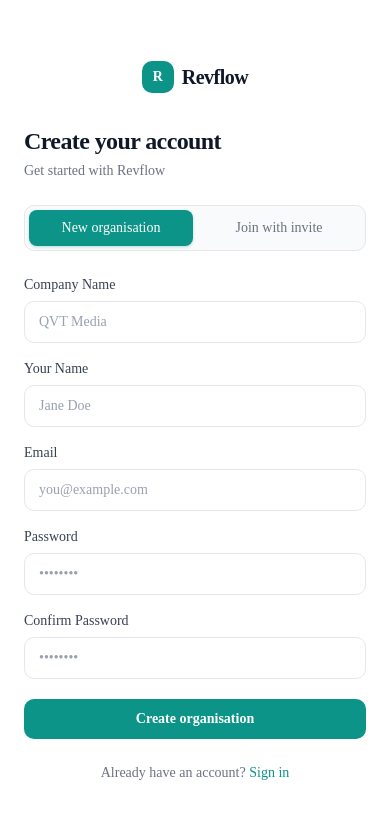
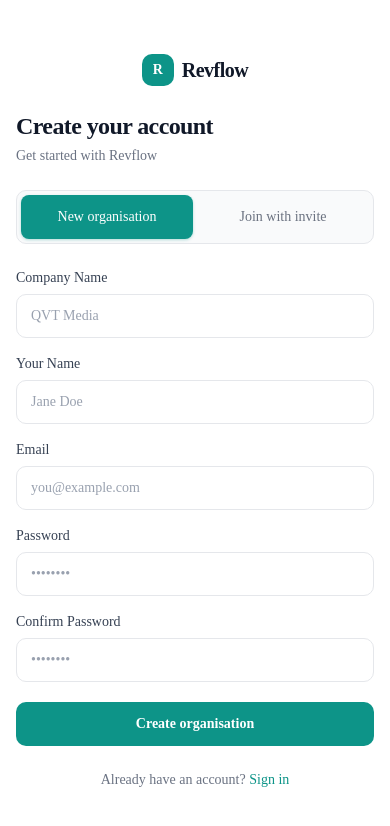
Before and after one commit to Bettywhyt34/Revflow, a Next.js app: page /signup in a window 390 px wide. Shown: the top 826 px of the page. Built offline with nearby package versions, Linux system fonts and the light colour scheme.

Commit message:
fix: mobile responsiveness on auth pages (touch targets, padding, overflow)

```diff
--- a/app/(auth)/layout.tsx
+++ b/app/(auth)/layout.tsx
@@ -44,9 +44,9 @@ export default function AuthLayout({ children }: { children: React.ReactNode })
       </div>
 
       {/* ── Right: form panel ── */}
-      <div className="flex-1 flex flex-col items-center justify-center bg-white px-6 py-12 min-h-screen">
+      <div className="flex-1 flex flex-col items-center justify-center bg-white px-4 py-8 sm:px-6 sm:py-12 min-h-screen overflow-x-hidden">
         {/* Mobile wordmark (shown only when brand panel is hidden) */}
-        <div className="flex lg:hidden items-center gap-2 mb-8">
+        <div className="flex lg:hidden items-center gap-2 mb-6 sm:mb-8">
           <div
             className="h-8 w-8 rounded-lg flex items-center justify-center text-white font-bold text-sm"
             style={{ background: '#0D9488' }}
--- a/app/(auth)/login/page.tsx
+++ b/app/(auth)/login/page.tsx
@@ -56,7 +56,7 @@ function LoginForm() {
             onChange={(e) => setEmail(e.target.value)}
             required
             autoComplete="email"
-            className="w-full rounded-lg border border-gray-200 bg-white px-3.5 py-2.5 text-sm text-gray-900 placeholder:text-gray-400 outline-none transition focus:border-[#0D9488] focus:ring-2 focus:ring-[#0D9488]/20"
+            className="w-full min-h-[44px] rounded-lg border border-gray-200 bg-white px-3.5 py-2.5 text-sm text-gray-900 placeholder:text-gray-400 outline-none transition focus:border-[#0D9488] focus:ring-2 focus:ring-[#0D9488]/20"
           />
         </div>
 
@@ -72,7 +72,7 @@ function LoginForm() {
             onChange={(e) => setPassword(e.target.value)}
             required
             autoComplete="current-password"
-            className="w-full rounded-lg border border-gray-200 bg-white px-3.5 py-2.5 text-sm text-gray-900 placeholder:text-gray-400 outline-none transition focus:border-[#0D9488] focus:ring-2 focus:ring-[#0D9488]/20"
+            className="w-full min-h-[44px] rounded-lg border border-gray-200 bg-white px-3.5 py-2.5 text-sm text-gray-900 placeholder:text-gray-400 outline-none transition focus:border-[#0D9488] focus:ring-2 focus:ring-[#0D9488]/20"
           />
         </div>
 
@@ -85,7 +85,7 @@ function LoginForm() {
         <button
           type="submit"
           disabled={loading}
-          className="mt-1 w-full rounded-lg px-4 py-2.5 text-sm font-semibold text-white transition disabled:opacity-60"
+          className="mt-1 w-full min-h-[44px] rounded-lg px-4 py-2.5 text-sm font-semibold text-white transition disabled:opacity-60"
           style={{ background: loading ? '#0b857a' : '#0D9488' }}
           onMouseEnter={(e) => { if (!loading) e.currentTarget.style.background = '#0b857a' }}
           onMouseLeave={(e) => { if (!loading) e.currentTarget.style.background = '#0D9488' }}
--- a/app/(auth)/signup/page.tsx
+++ b/app/(auth)/signup/page.tsx
@@ -7,7 +7,7 @@ import Link from 'next/link'
 type Path = 'create_org' | 'join_org'
 
 const inputClass =
-  'w-full rounded-lg border border-gray-200 bg-white px-3.5 py-2.5 text-sm text-gray-900 placeholder:text-gray-400 outline-none transition focus:border-[#0D9488] focus:ring-2 focus:ring-[#0D9488]/20'
+  'w-full min-h-[44px] rounded-lg border border-gray-200 bg-white px-3.5 py-2.5 text-sm text-gray-900 placeholder:text-gray-400 outline-none transition focus:border-[#0D9488] focus:ring-2 focus:ring-[#0D9488]/20'
 
 export default function SignupPage() {
   const router = useRouter()
@@ -66,7 +66,7 @@ export default function SignupPage() {
         <button
           type="button"
           onClick={() => switchPath('create_org')}
-          className="flex-1 rounded-md py-2 transition-all"
+          className="flex-1 min-h-[44px] rounded-md py-2 transition-all"
           style={
             path === 'create_org'
               ? { background: '#0D9488', color: '#ffffff', boxShadow: '0 1px 3px rgba(13,148,136,0.3)' }
@@ -78,7 +78,7 @@ export default function SignupPage() {
         <button
           type="button"
           onClick={() => switchPath('join_org')}
-          className="flex-1 rounded-md py-2 transition-all"
+          className="flex-1 min-h-[44px] rounded-md py-2 transition-all"
           style={
             path === 'join_org'
               ? { background: '#0D9488', color: '#ffffff', boxShadow: '0 1px 3px rgba(13,148,136,0.3)' }
@@ -210,7 +210,7 @@ export default function SignupPage() {
         <button
           type="submit"
           disabled={loading}
-          className="mt-1 w-full rounded-lg px-4 py-2.5 text-sm font-semibold text-white transition disabled:opacity-60"
+          className="mt-1 w-full min-h-[44px] rounded-lg px-4 py-2.5 text-sm font-semibold text-white transition disabled:opacity-60"
           style={{ background: loading ? '#0b857a' : '#0D9488' }}
           onMouseEnter={(e) => { if (!loading) e.currentTarget.style.background = '#0b857a' }}
           onMouseLeave={(e) => { if (!loading) e.currentTarget.style.background = '#0D9488' }}
```
